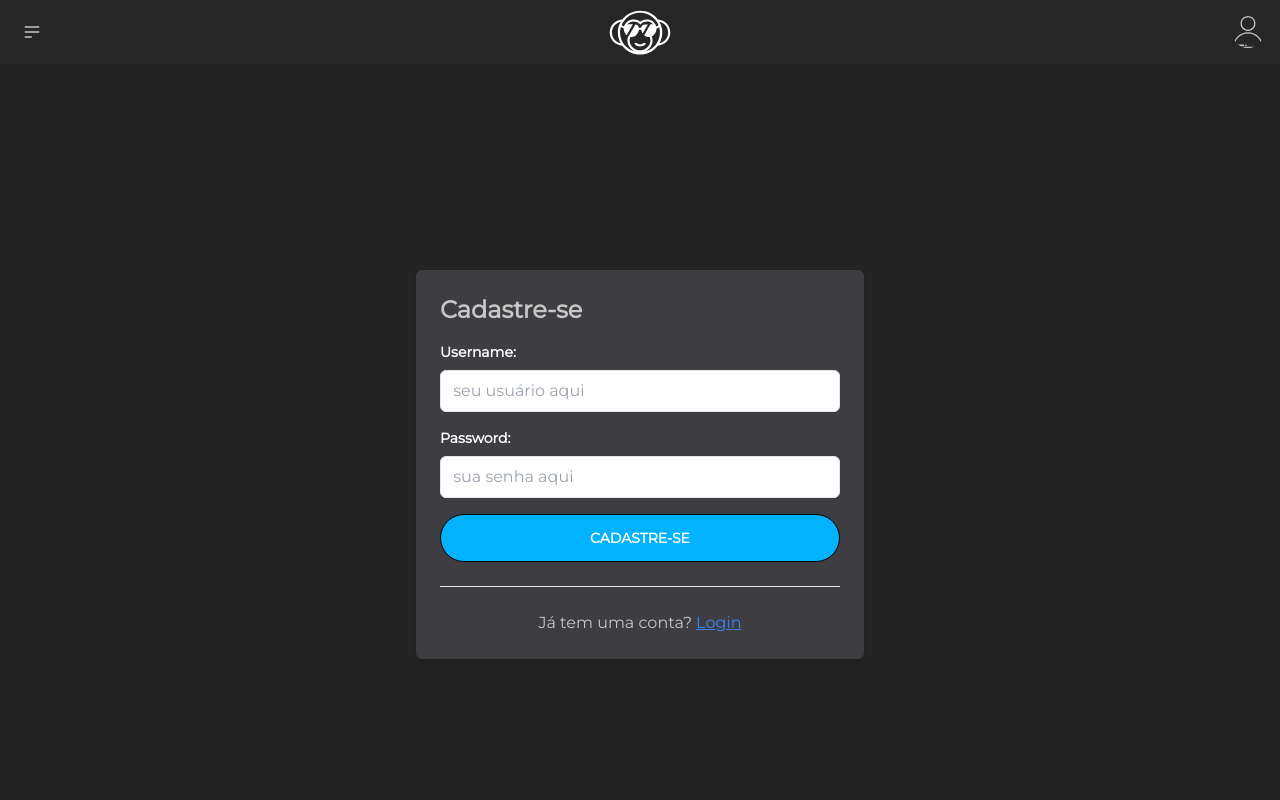
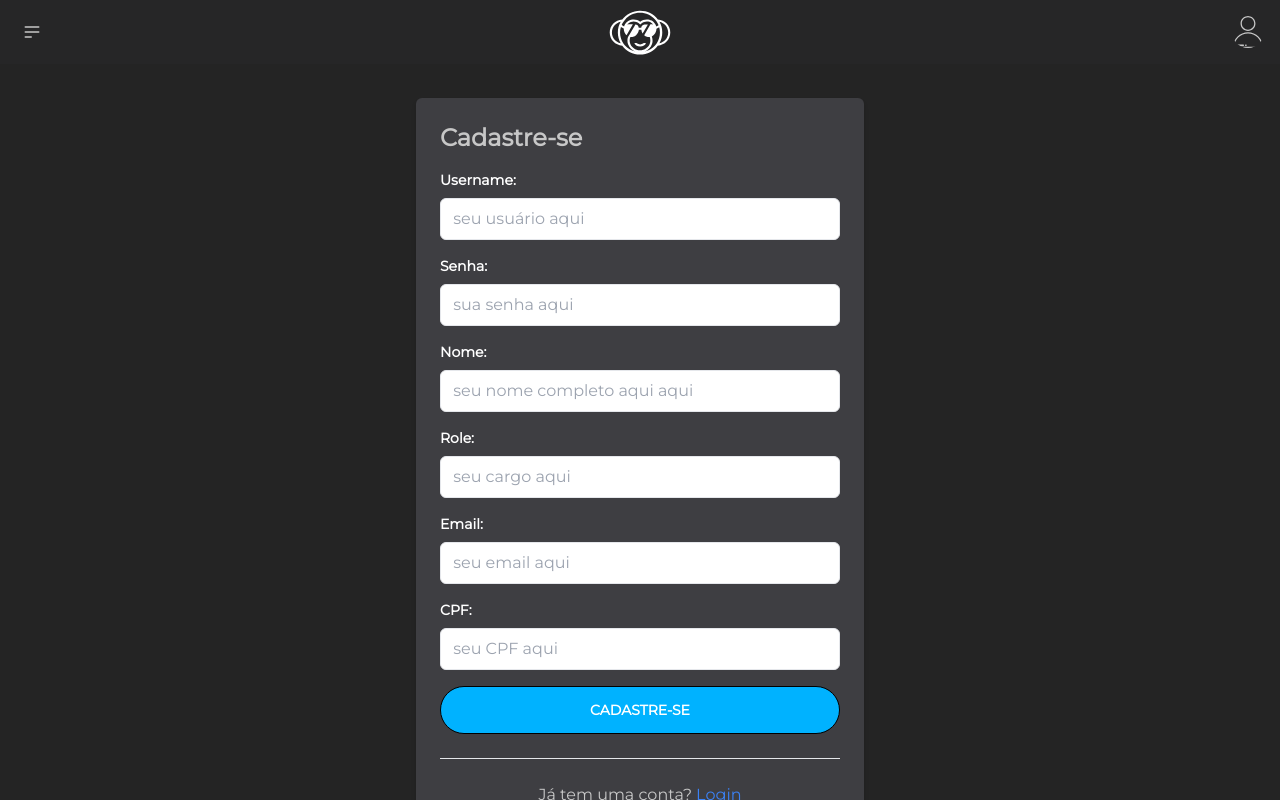
Before and after one commit to higorgoulart/bicho.bet, a React (Vite) app in the folder frontend/: page /login in a window 1280 px wide. Both pictures are taken after a click on the button "Cadastre-se". Shown: the top 800 px of the page. Built offline with nearby package versions, Linux system fonts and the light colour scheme.

Commit message:
signup funcionando com sucesso

```diff
--- a/frontend/src/pages/Login/Login.tsx
+++ b/frontend/src/pages/Login/Login.tsx
@@ -4,6 +4,10 @@ const Login = () => {
     const [formData, setFormData] = useState({
         username: '',
         password: '',
+        nome: '',
+        role: [''],
+        email: '',
+        cpf: '',
     });
 
     const [error, setError] = useState(null);
@@ -19,7 +23,10 @@ const Login = () => {
                 headers: {
                     'Content-Type': 'application/json',
                 },
-                body: JSON.stringify(formData),
+                body: JSON.stringify({
+                    ...formData,
+                    role: [formData.role],
+                }),
             });
 
             if (!response.ok) {
@@ -76,7 +83,7 @@ const Login = () => {
                     </div>
                     <div className="mb-4">
                         <label htmlFor="password" className="block text-white text-sm font-bold mb-2">
-                            Password:
+                            Senha:
                         </label>
                         <input
                             type="password"
@@ -88,6 +95,67 @@ const Login = () => {
                             placeholder=" sua senha aqui"
                         />
                     </div>
+                    {formMode === 'signup' && (
+                        <>
+
+                            <div className="mb-4">
+                                <label htmlFor="nome" className="block text-white text-sm font-bold mb-2">
+                                    Nome:
+                                </label>
+                                <input
+                                    type="text"
+                                    id="nome"
+                                    name="nome"
+                                    value={formData.nome}
+                                    onChange={handleInputChange}
+                                    className="w-full p-2 border rounded-md"
+                                    placeholder=" seu nome completo aqui aqui"
+                                />
+                            </div>
+                            <div className="mb-4">
+                                <label htmlFor="role" className="block text-white text-sm font-bold mb-2">
+                                    Role:
+                                </label>
+                                <input
+                                    type="text"
+                                    id="role"
+                                    name="role"
+                                    value={formData.role}
+                                    onChange={handleInputChange}
+                                    className="w-full p-2 border rounded-md"
+                                    placeholder=" seu cargo aqui"
+                                />
+                            </div>
+                            <div className="mb-4">
+                                <label htmlFor="email" className="block text-white text-sm font-bold mb-2">
+                                    Email:
+                                </label>
+                                <input
+                                    type="email"
+                                    id="email"
+                                    name="email"
+                                    value={formData.email}
+                                    onChange={handleInputChange}
+                                    className="w-full p-2 border rounded-md"
+                                    placeholder=" seu email aqui"
+                                />
+                            </div>
+                            <div className="mb-4">
+                                <label htmlFor="cpf" className="block text-white text-sm font-bold mb-2">
+                                    CPF:
+                                </label>
+                                <input
+                                    type="text"
+                                    id="cpf"
+                                    name="cpf"
+                                    value={formData.cpf}
+                                    onChange={handleInputChange}
+                                    className="w-full p-2 border rounded-md"
+                                    placeholder=" seu CPF aqui"
+                                />
+                            </div>
+                        </>
+                    )}
                     <button
                         type="submit"
                         className="btn w-full text-white rounded-full bg-accent hover:bg-info "
```
